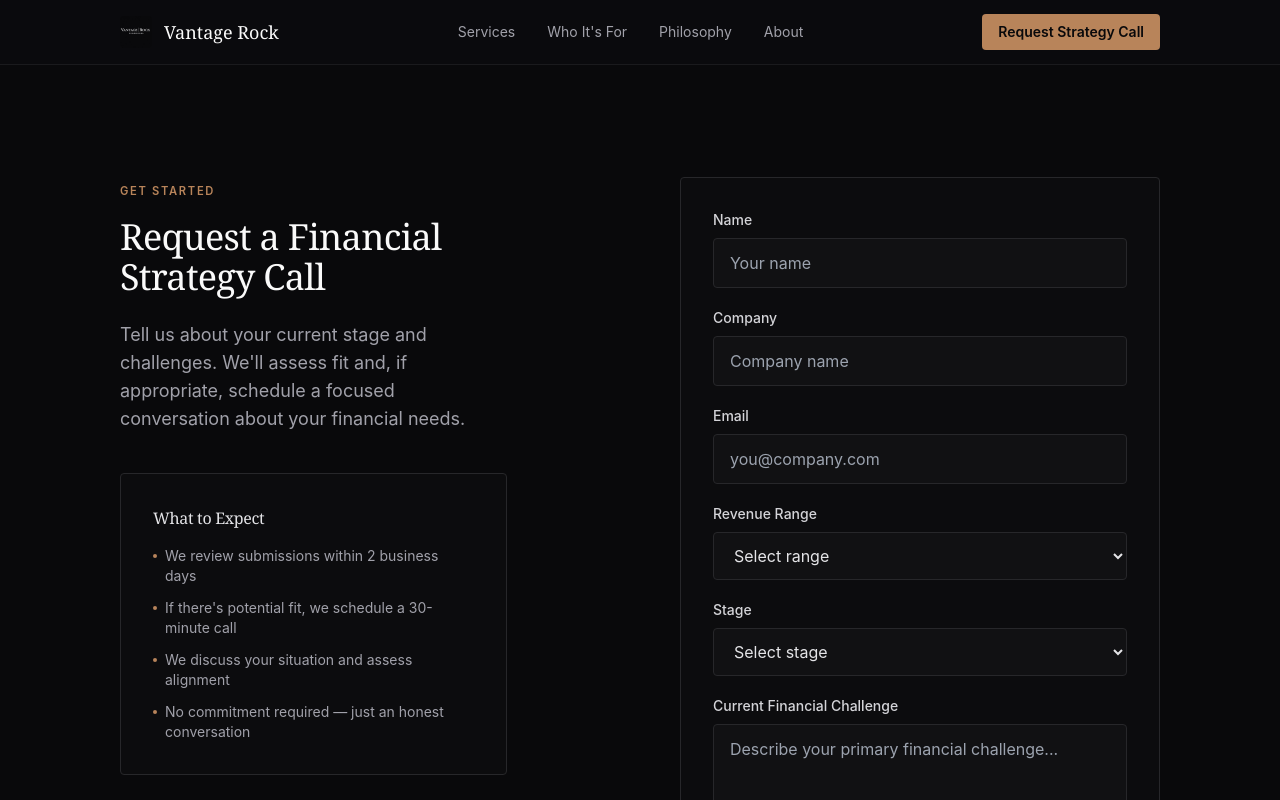
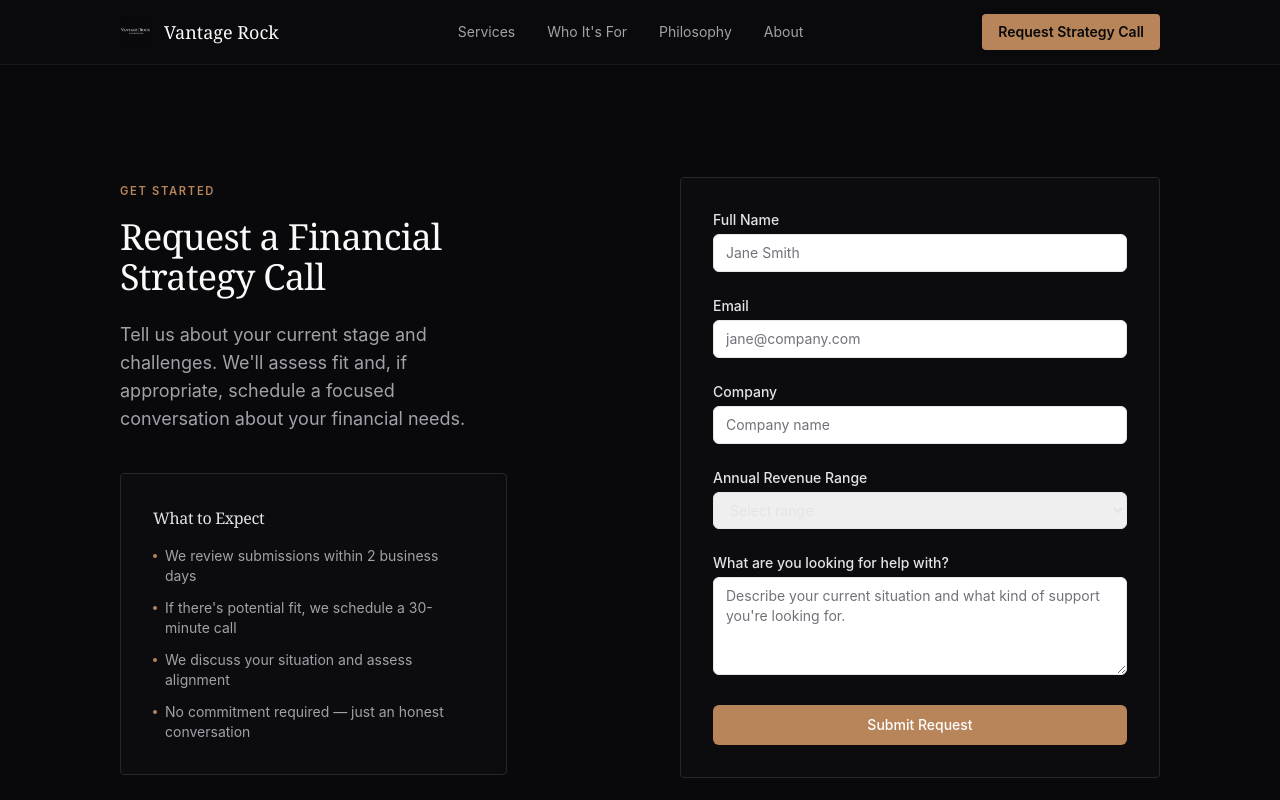
Before and after one commit to sagesummitcapital/vantage-rock, a Next.js app: page /request-call in a window 1280 px wide. Shown: the top 800 px of the page. Built offline with nearby package versions, Linux system fonts and the light colour scheme.

Commit message:
Update call form

```diff
--- a/src/app/request-call/page.tsx
+++ b/src/app/request-call/page.tsx
@@ -1,5 +1,6 @@
-import { PlaceholderForm } from '@/components'
+import { PlaceholderForm } from '@/components/PlaceholderForm'
 import type { Metadata } from 'next'
+
 
 export const metadata: Metadata = {
   title: 'Request Strategy Call | Vantage Rock Financial',
--- /dev/null
+++ b/src/components/placeholderform.tsx
@@ -0,0 +1,58 @@
+'use client';
+
+import { useState } from 'react';
+
+export function PlaceholderForm() {
+  const [submitted, setSubmitted] = useState(false);
+
+  function onSubmit(e: React.FormEvent<HTMLFormElement>) {
+    e.preventDefault();
+    setSubmitted(true);
+  }
+
+  if (submitted) {
+    return (
+      <div className="text-center py-8">
+        <h3 className="text-xl font-medium text-content-200">Thank you</h3>
+        <p className="mt-2 text-sm text-content-400">
+          We'll review your submission and be in touch within 2 business days.
+        </p>
+      </div>
+    );
+  }
+
+  return (
+    <form onSubmit={onSubmit} className="space-y-6">
+      <div>
+        <label className="block text-sm font-medium text-content-200">Full Name</label>
+        <input type="text" required className="mt-1 w-full rounded-md border border-border-200 bg-surface-100 px-3 py-2 text-sm text-content-200 placeholder:text-content-500 focus:outline-none focus:ring-1 focus:ring-accent-500" placeholder="Jane Smith" />
+      </div>
+      <div>
+        <label className="block text-sm font-medium text-content-200">Email</label>
+        <input type="email" required className="mt-1 w-full rounded-md border border-border-200 bg-surface-100 px-3 py-2 text-sm text-content-200 placeholder:text-content-500 focus:outline-none focus:ring-1 focus:ring-accent-500" placeholder="jane@company.com" />
+      </div>
+      <div>
+        <label className="block text-sm font-medium text-content-200">Company</label>
+        <input type="text" className="mt-1 w-full rounded-md border border-border-200 bg-surface-100 px-3 py-2 text-sm text-content-200 placeholder:text-content-500 focus:outline-none focus:ring-1 focus:ring-accent-500" placeholder="Company name" />
+      </div>
+      <div>
+        <label className="block text-sm font-medium text-content-200">Annual Revenue Range</label>
+        <select className="mt-1 w-full rounded-md border border-border-200 bg-surface-100 px-3 py-2 text-sm text-content-200 focus:outline-none focus:ring-1 focus:ring-accent-500">
+          <option value="">Select range</option>
+          <option value="pre-revenue">Pre-revenue</option>
+          <option value="0-1m">$0 – $1M</option>
+          <option value="1-5m">$1M – $5M</option>
+          <option value="5-20m">$5M – $20M</option>
+          <option value="20m+">$20M+</option>
+        </select>
+      </div>
+      <div>
+        <label className="block text-sm font-medium text-content-200">What are you looking for help with?</label>
+        <textarea rows={4} className="mt-1 w-full rounded-md border border-border-200 bg-surface-100 px-3 py-2 text-sm text-content-200 placeholder:text-content-500 focus:outline-none focus:ring-1 focus:ring-accent-500" placeholder="Describe your current situation and what kind of support you're looking for." />
+      </div>
+      <button type="submit" className="w-full rounded-md bg-accent-500 px-4 py-2.5 text-sm font-medium text-white hover:bg-accent-600 transition-colors">
+        Submit Request
+      </button>
+    </form>
+  );
+}
```
